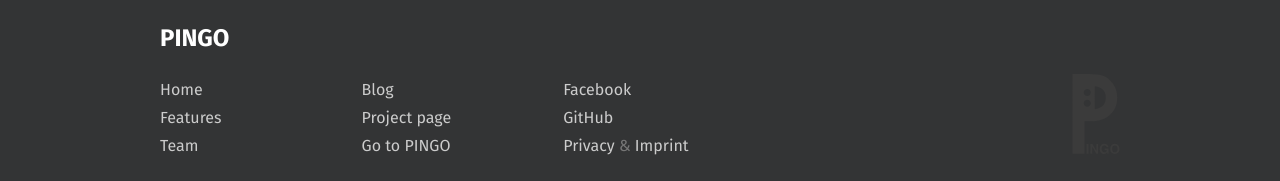
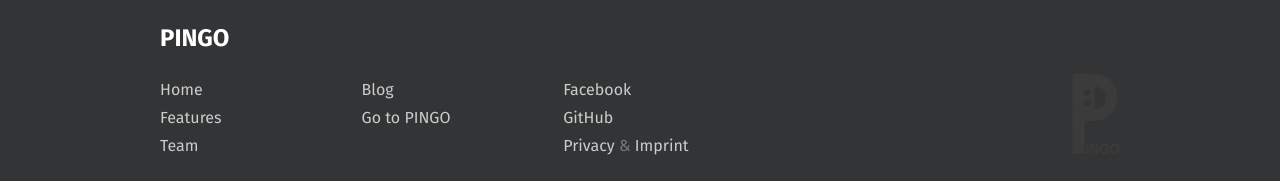
Before and after one commit to PingoUPB/pingoupb.github.io, a Jekyll site: the page built from index.html, in a window 1280 px wide and 900 px high, scrolled down 1720 px. Shown: the part 716-897 px from the top of the window. Built offline with Jekyll 4.4.1, drawn with Linux system fonts in a browser that asks for light colours; nearby versions of some CDN libraries; Markdown is read by kramdown in place of the engine named in the settings.

Commit message:
Update footer.en.html

```diff
--- a/_includes/layout/footer.en.html
+++ b/_includes/layout/footer.en.html
@@ -9,7 +9,7 @@
 			</ul>
 			<ul class="grid__item one-fifth portable--one-whole main-footer__links push--top">
 				<li class="push--top"><a href="https://blogs.uni-paderborn.de/pingo/">Blog</a></li>
-				<li><a href="http://www.upb.de/pingo">Project page</a></li>
+				<!--<li><a href="http://www.upb.de/pingo">Project page</a></li>-->
 				<li><a href="http://pingo.upb.de">Go to PINGO</a></li>
 			</ul>
 			<ul class="grid__item one-third portable--one-whole main-footer__links push--top">
```
